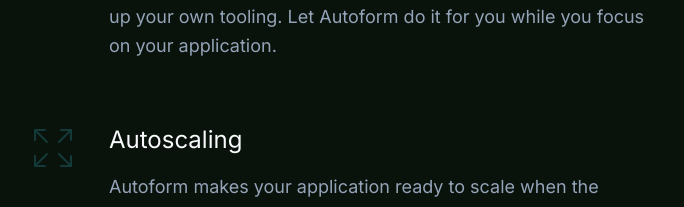
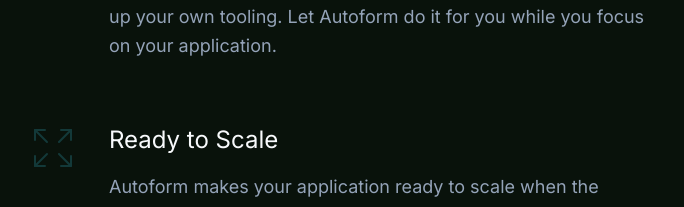
Before and after one commit to dash1291/autoform, a Next.js app in the folder frontend/: page / in a window 1280 px wide. Shown: the part 844-1051 px from the top of the page, without its empty margins (195-879 px from the left). Built offline with nearby package versions, Linux system fonts and the light colour scheme; no server answers.

Commit message:
minor copy change

```diff
--- a/frontend/src/app/page.tsx
+++ b/frontend/src/app/page.tsx
@@ -36,7 +36,7 @@ export default function Home() {
     },
     {
       icon: Expand,
-      title: "Autoscaling",
+      title: "Ready to Scale",
       description: "Autoform makes your application ready to scale when the traffic arrives. You can scale your application automatically based on industry standards or control it yourself.",
       iconColor: "text-purple-600",
       iconBg: "bg-purple-100"
```
